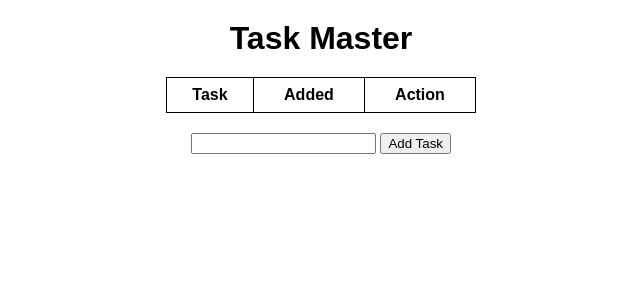
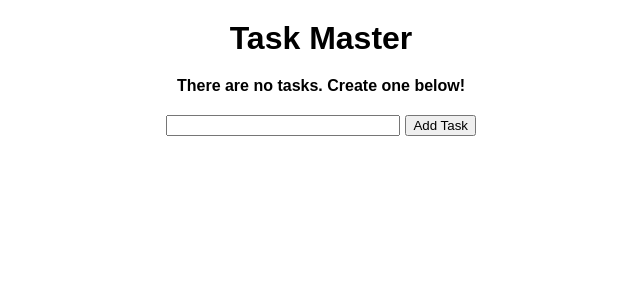
Before and after one commit to RasyadBima15/Learn-Flask, a Flask app: page / in a window 1280 px wide. Shown: the top 300 px of the page, without its empty margins (319-959 px from the left). Run offline with Flask 3, Linux system fonts and the light colour scheme; lists and menus that the app fills with data are empty.

Commit message:
adding update feature

```diff
--- a/app.py
+++ b/app.py
@@ -33,5 +33,29 @@ def index():
         tasks = Todo.query.order_by(Todo.date_created).all()
         return render_template('index.html', tasks=tasks)
 
+@app.route('/delete/<id>')
+def delete(id):
+    task_to_delete = Todo.query.get_or_404(id)
+    try :
+        db.session.delete(task_to_delete)
+        db.session.commit()
+        return redirect('/')
+    except :
+        return 'There was a problem deleting that task'
+
+@app.route('/update/<id>', methods=['POST', 'GET'])
+def update(id):
+    task = Todo.query.get_or_404(id)
+    if request.method == "POST":
+        task.content = request.form['content']
+        try :
+            db.session().commit()
+            return redirect('/')
+        except :
+            'there was an issue updating your task'
+    else :
+        return render_template('update.html', task=task)
+
+
 if __name__ == "__main__":
     app.run(debug=True)
--- a/static/css/main.css
+++ b/static/css/main.css
@@ -16,6 +16,19 @@ body {
     align-self: flex-start;
     text-align: center;
 }
+.form{
+    display: flex;
+    flex-direction: row;
+    justify-content: space-between;
+}
+.update{
+    display: flex;
+    flex-direction: row;
+    justify-content: space-between;
+}
+#content{
+    width: 73%;
+}
 table {
     border-collapse: collapse; /* Menggabungkan batas-cel dan menghapus cel yang berlebihan */
     width: 100%
--- a/templates/index.html
+++ b/templates/index.html
@@ -7,6 +7,9 @@
 {% block body %}
     <div class="content">
         <h1>Task Master</h1>
+        {% if tasks|length < 1 %}
+            <h4 style="text-align: center;">There are no tasks. Create one below!</h4>
+        {% else %}
             <table>
                 <tr>
                     <th>Task</th>
@@ -18,14 +21,15 @@
                     <td>{{ task.content }}</td>
                     <td>{{ task.date_created.date() }}</td>
                     <td>
-                    <a href="">Delete</a>
+                        <a href="/delete/{{task.id}}">Delete</a>
                         <br>
-                    <a href="">Update</a>
+                        <a href="/update/{{task.id}}">Update</a>
                     </td>
                 </tr>
                 {% endfor %}
             </table>
-        <form action="/" method="post">
+        {% endif %}
+        <form class="form" action="/" method="post">
             <input type="text" name="content" id="content">
             <input type="submit" value="Add Task">
         </form>
```
Also changed, not shown: templates/update.html (added, +15 -0 lines), instance/test.db. Lines whose indentation alone changed are shown as unchanged.
